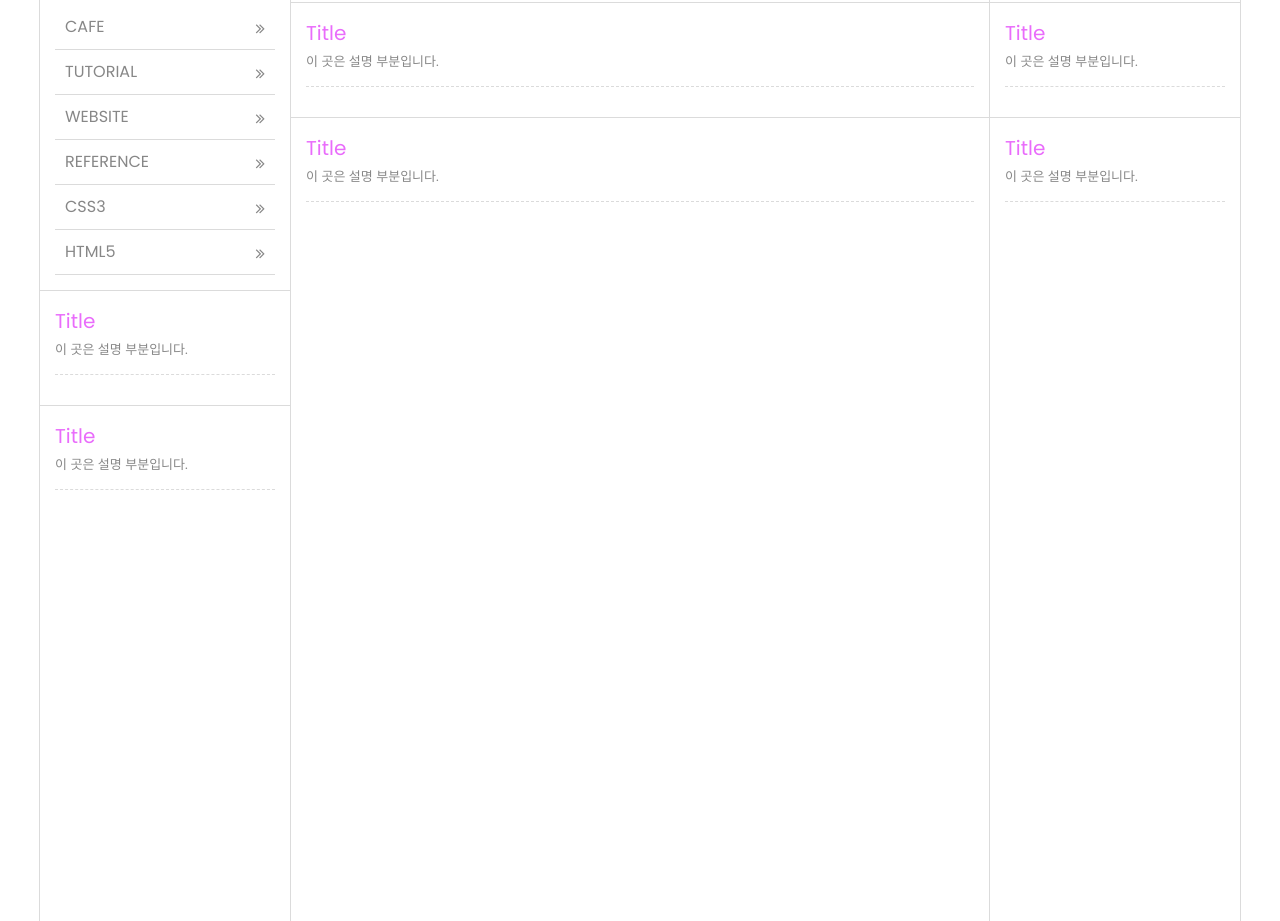
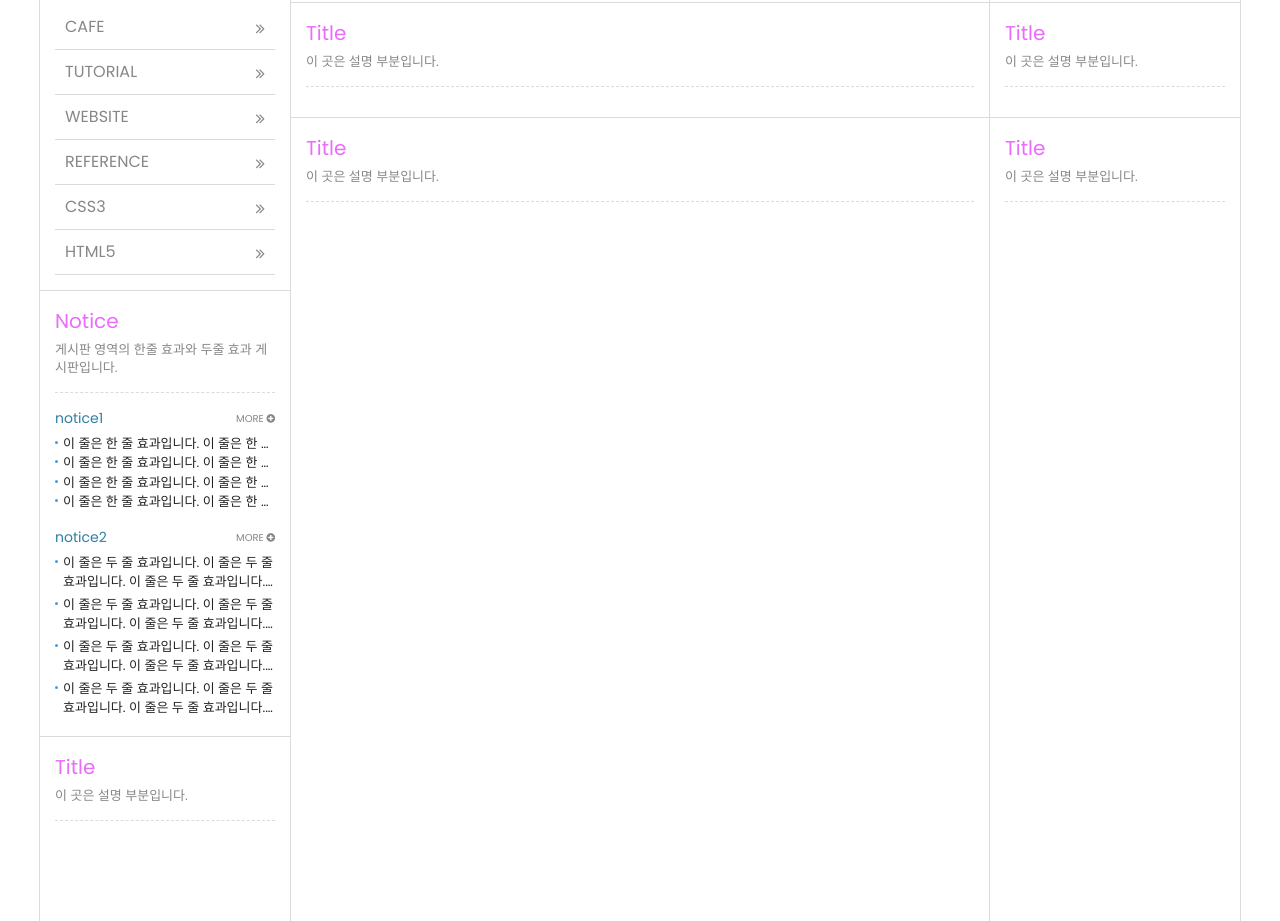
Before and after one commit to SaemsolYoo/responsible, a plain HTML site: page index.html in a window 1280 px wide. Shown: the part 508-1429 px from the top of the page. Drawn offline with Linux system fonts and the light colour scheme; a web font is replaced by a local one.

Commit message:
Add files via upload

```diff
--- a/css/reset.css
+++ b/css/reset.css
@@ -21,3 +21,14 @@ h1,h2,h3,h4,h5,h6 {font-size: 13px; font-weight: normal;}
 .ir_pm {display:block; overflow:hidden; font-size:0; line-height:0; text-indent:-9999px;} /* 의미있는 이미지의 대체 텍스트를 제공하는 경우(Phark Method) */
 .ir_wa {display:block; overflow:hidden; position:relative; z-index:-1; width:100%; height: 100%;} /* 의미있는 이미지의 대체 텍스트로 이미지가 없어도 대체 텍스트를 보여주고자 할 때(WA IR) */
 .ir_su {overflow: hidden; position:absolute; width:0; height:0; line-height:0; text-indent:-9999px;} /* 대체 텍스트가 아닌 접근성을 위한 숨김 텍스트를 제공할 때 */
+
+/* margin, padding */
+.mt10 {margin-top: 10px !important;}
+.mt15 {margin-top: 15px !important;}
+.mt20 {margin-top: 20px !important;}
+.mt25 {margin-top: 25px !important;}
+.mt30 {margin-top: 30px !important;}
+.mt35 {margin-top: 35px !important;}
+.mt40 {margin-top: 40px !important;}
+.mt45 {margin-top: 45px !important;}
+.mt50 {margin-top: 50px !important;}
--- a/css/style.css
+++ b/css/style.css
@@ -192,8 +192,49 @@ display: inline-block;}
   background: #f3fd53;
 }
 
+/* 게시판1 */
+.notice1 {position: relative;}
+.notice1 h5 {font-size: 14px; color: #2f7fa6; padding-bottom: 5px;}
+.notice1 li {position: relative; overflow: hidden; text-overflow: ellipsis; white-space: nowrap; padding-left: 8px;}
+.notice1 li::before {
+  content: '';
+  width: 3px; height: 3px;
+  border-radius: 50%;
+  background: #449ce2;
+  position: absolute; left: 0; top: 7px;
+}
+.notice1 .more {
+  position: absolute; right: 0; top: 3px;
+  color: #878787;
+  text-transform: uppercase;
+  font-size: 10px;
+}
 
+/* 게시판2 */
+.notice2 {position: relative;}
+.notice2 h5 {font-size: 14px; color: #2f7fa6; padding-bottom: 5px;}
+.notice2 li {position: relative; padding-left: 8px;
+overflow: hidden; text-overflow: ellipsis;
+display: -webkit-box;
+-webkit-box-orient: vertical;
+-webkit-line-clamp: 2; /*2줄할거라 2. 만약n줄할거면 n써주면된다*/
+padding-bottom: 3px;
+max-height: 40px; /* ie 버전때문에 넣어준거.*/
+}
+.notice2 li:before {
+  content: '';
+  width: 3px; height: 3px;
+  border-radius: 50%;
+  background: #449ce2;
+  position: absolute; left: 0; top: 7px;
+}
 
+.notice2 .more {
+  position: absolute; right: 0; top: 3px;
+  color: #878787;
+  text-transform: uppercase;
+  font-size: 10px;
+}
 
 /* mediaquery */
 /* 화면 너비 0 ~ 1220px 기본모니터 더큰거*/
--- a/index.html
+++ b/index.html
@@ -166,11 +166,32 @@
             </article>
             <!-- //col1 -->
             <article class="column col2">
-              <h4 class="col_tit">Title</h4>
-              <p class="col_desc">이 곳은 설명 부분입니다.</p>
-              <!-- -->
-
-              <!-- // -->
+              <h4 class="col_tit">Notice</h4>
+              <p class="col_desc">게시판 영역의 한줄 효과와 두줄 효과 게시판입니다.</p>
+              <!-- 게시판 -->
+              <div class="notice1">
+                <h5>notice1</h5>
+                <ul>
+                  <li><a href="#">이 줄은 한 줄 효과입니다. 이 줄은 한 줄 효과입니다.</a></li>
+                  <li><a href="#">이 줄은 한 줄 효과입니다. 이 줄은 한 줄 효과입니다.</a></li>
+                  <li><a href="#">이 줄은 한 줄 효과입니다. 이 줄은 한 줄 효과입니다.</a></li>
+                  <li><a href="#">이 줄은 한 줄 효과입니다. 이 줄은 한 줄 효과입니다.</a></li>
+                </ul>
+                <a href="#" class="more" title="더 보기">More <i class="fa fa-plus-circle" aria-hidden="true"></i></a>
+              </div>
+              <!-- //게시판 -->
+              <!-- 게시판2 -->
+              <div class="notice2 mt15">
+                <h5>notice2</h5>
+                <ul>
+                  <li><a href="#">이 줄은 두 줄 효과입니다. 이 줄은 두 줄 효과입니다. 이 줄은 두 줄 효과입니다. 이 줄은 두 줄 효과입니다.</a></li>
+                  <li><a href="#">이 줄은 두 줄 효과입니다. 이 줄은 두 줄 효과입니다. 이 줄은 두 줄 효과입니다. 이 줄은 두 줄 효과입니다.</a></li>
+                  <li><a href="#">이 줄은 두 줄 효과입니다. 이 줄은 두 줄 효과입니다. 이 줄은 두 줄 효과입니다. 이 줄은 두 줄 효과입니다.</a></li>
+                  <li><a href="#">이 줄은 두 줄 효과입니다. 이 줄은 두 줄 효과입니다. 이 줄은 두 줄 효과입니다. 이 줄은 두 줄 효과입니다.</a></li>
+                </ul>
+                <a href="#" class="more" title="더 보기">More <i class="fa fa-plus-circle" aria-hidden="true"></i></a>
+              </div>
+              <!-- //게시판2 -->
             </article>
             <!-- //col2 -->
             <article class="column col3">
```
